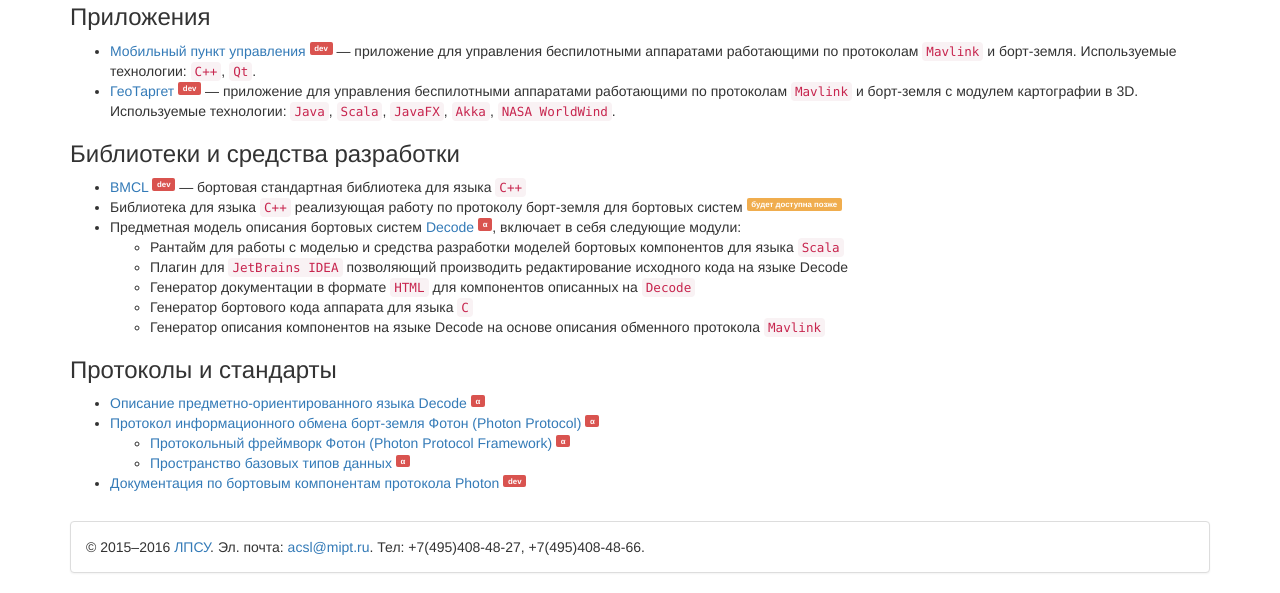
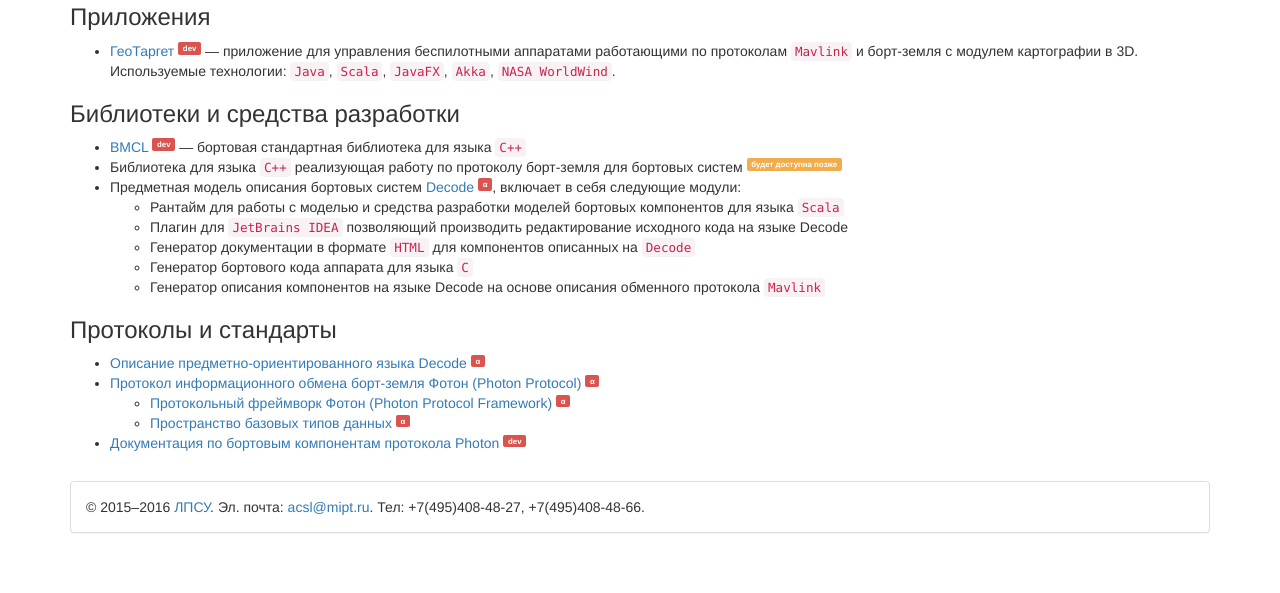
Before and after one commit to acsl-mipt/acsl-mipt.github.io, a plain HTML site: page index.html in a window 1280 px wide. Shown: the part 534-1127 px from the top of the page. After the commit the page ends 1087 px from the top, so only its background shows below. Drawn offline with nearby package versions, Linux system fonts and the light colour scheme.

Commit message:
Update index.html

```diff
--- a/index.html
+++ b/index.html
@@ -36,7 +36,6 @@
 		<h2>Разрабатываемые продукты и технологии</h2>
 		<h3>Приложения</h3>
 		<ul>
-			<li><a href="https://github.com/acsl-mipt/mcc">Мобильный пункт управления</a> <sup><span class="label label-danger">dev</span></sup> &mdash; приложение для управления беспилотными аппаратами работающими по протоколам <code>Mavlink</code> и борт-земля. Используемые технологии: <code>C++</code>, <code>Qt</code>.
 			<li><a href="https://github.com/acsl-mipt/geo-target">ГеоТаргет</a> <sup><span class="label label-danger">dev</span></sup> &mdash; приложение для управления беспилотными аппаратами работающими по протоколам <code>Mavlink</code> и борт-земля с модулем картографии в 3D. Используемые технологии: <code>Java</code>, <code>Scala</code>, <code>JavaFX</code>, <code>Akka</code>, <code>NASA WorldWind</code>.
 		</ul>
 		<h3>Библиотеки и средства разработки</h3>
```
